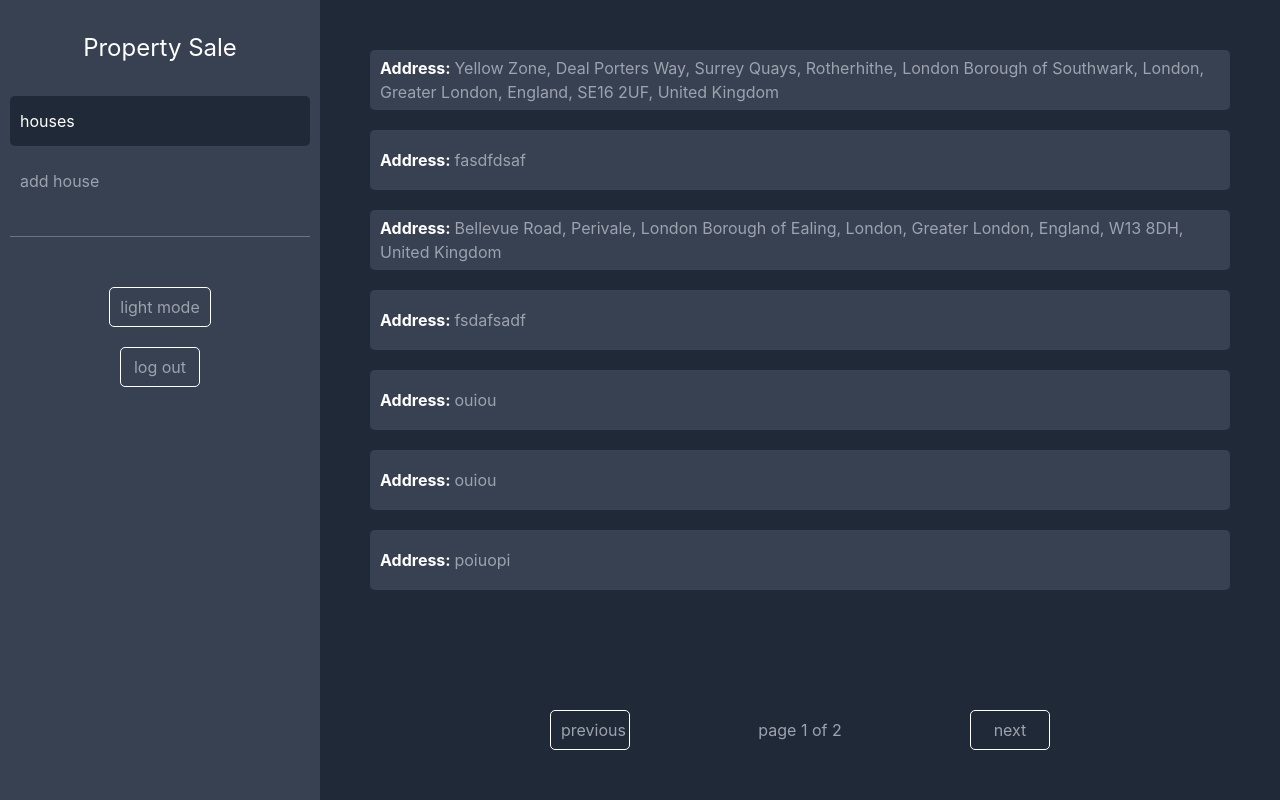
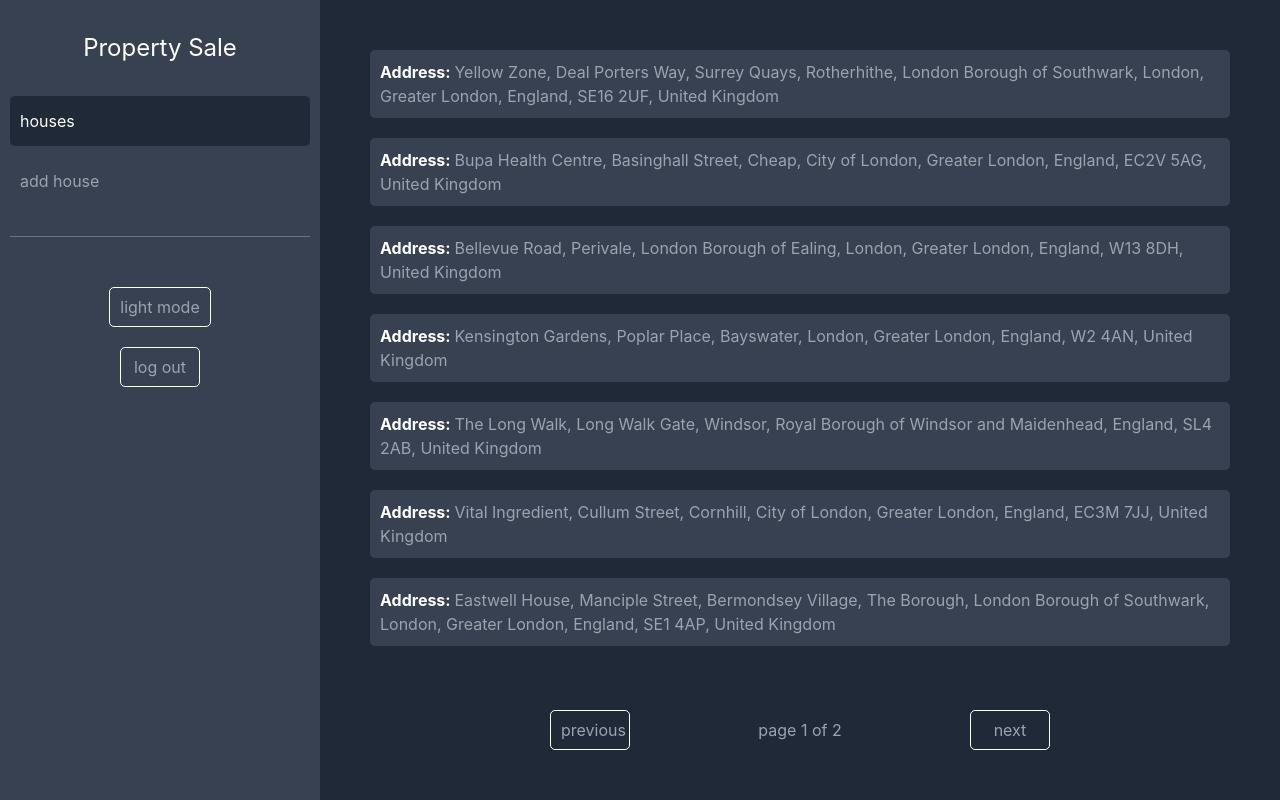
Before and after one commit to SajjadMashhadi/property-sale, a React (Vite) app: page / in a window 1280 px wide. Built offline with nearby package versions, Linux system fonts and the light colour scheme; data requests are answered from the project's data file.

Commit message:
add error handling in AddHouse and Login/Signup components, fix a style issue in HouseCard component

```diff
--- a/data/db.json
+++ b/data/db.json
@@ -33,12 +33,12 @@
       "id": 10
     },
     {
-      "address": "fasdfdsaf",
+      "address": "Bupa Health Centre, Basinghall Street, Cheap, City of London, Greater London, England, EC2V 5AG, United Kingdom",
       "description": "fsadfsdaf",
       "phone": "4321432",
       "position": {
-        "lat": 51.51656256453166,
-        "lng": -0.06808090314734729
+        "lat": 51.51521657733008,
+        "lng": -0.09098052978515626
       },
       "id": 11
     },
@@ -53,55 +53,25 @@
       "id": 12
     },
     {
-      "address": "fsdafsadf",
-      "description": "fdsafsda",
+      "address": "Kensington Gardens, Poplar Place, Bayswater, London, Greater London, England, W2 4AN, United Kingdom",
+      "description": "fasfsaf",
       "phone": "12423432",
       "position": {
-        "lat": 51.505,
-        "lng": -0.09
+        "lat": 51.5051524550017,
+        "lng": -0.17852783203125003
       },
       "userId": 1,
       "id": 13
     },
     {
-      "address": "ouiou",
+      "address": "The Long Walk, Long Walk Gate, Windsor, Royal Borough of Windsor and Maidenhead, England, SL4 2AB, United Kingdom",
       "description": "xzvxcvz",
       "phone": "431241",
       "position": {
-        "lat": 51.505,
-        "lng": -0.09
+        "lat": 51.47385614773594,
+        "lng": -0.6042480468750001
       },
       "id": 14
-    },
-    {
-      "address": "ouiou",
-      "description": "xzvxcvz",
-      "phone": "431241",
-      "position": {
-        "lat": 51.505,
-        "lng": -0.09
-      },
-      "id": 15
-    },
-    {
-      "address": "poiuopi",
-      "description": "klhjl",
-      "phone": "4134123",
-      "position": {
-        "lat": 51.505,
-        "lng": -0.09
-      },
-      "id": 16
-    },
-    {
-      "address": "vbnvcnvcnc",
-      "description": "sfadf",
-      "phone": "43124123",
-      "position": {
-        "lat": 51.505,
-        "lng": -0.09
-      },
-      "id": 17
     },
     {
       "address": "Vital Ingredient, Cullum Street, Cornhill, City of London, Greater London, England, EC3M 7JJ, United Kingdom",
@@ -122,6 +92,16 @@
         "lng": -0.0872039794921875
       },
       "id": 19
+    },
+    {
+      "address": "Bermondsey Village, The Borough, London Borough of Southwark, London, Greater London, England, SE1 2AP, United Kingdom",
+      "description": "fdasf",
+      "phone": "4312421",
+      "position": {
+        "lat": 51.50489601254001,
+        "lng": -0.08022729685314367
+      },
+      "id": 20
     }
   ]
 }
--- a/src/components/addHouse.tsx
+++ b/src/components/addHouse.tsx
@@ -39,6 +39,7 @@ export default function AddHouse({
           position: { lat: 51.505, lng: -0.09 },
         }
   );
+  const [errorMessage, setErrorMessage] = useState<string | null>(null);
 
   const navigateTo = useNavigate();
 
@@ -71,6 +72,9 @@ export default function AddHouse({
 
   function handleSubmit(e: React.FormEvent<HTMLFormElement>) {
     e.preventDefault();
+    if (!formData.address || !formData.description || !formData.phone) {
+      setErrorMessage("Please fill all the inputs");
+    } else {
       if (house) {
         editHouse(house.id, formData)
           .then(() => navigateTo("/"))
@@ -79,6 +83,7 @@ export default function AddHouse({
         addHouse(formData)
           .then(() => navigateTo("/"))
           .catch((err) => console.log(err));
+      }
     }
   }
 
@@ -91,17 +96,20 @@ export default function AddHouse({
       className={clsx(
         "overflow-auto w-full lg:w-3/4 flex flex-row justify-center px-[20px] md:p-[50px]",
         {
-          "min-w-[300px] lg:w-full h-fit px-[10px] dark:bg-gray-800 dark:text-gray-400 md:p-0 overflow-y-auto":
+          "min-w-[300px] lg:w-full py-[10px] h-fit px-[10px] dark:bg-gray-800 dark:text-gray-400 md:p-0 overflow-y-auto":
             house,
         }
       )}
     >
-      <div className="w-full lg:w-[800px] flex flex-col gap-[20px]">
+      <div className="w-full lg:w-[800px] flex flex-col gap-[20px] p-0">
         {!house && (
           <h1 className="font-bold text-xl w-full text-center">Add House</h1>
         )}
+        <div className="text-red-600 text-[12px] leading-[0] text-center">
+          {errorMessage ? errorMessage + "!" : ""}
+        </div>
         <form
-          className="flex flex-col gap-[30px] items-center py-[20px] sm:p-[50px]"
+          className="flex flex-col gap-[10px] sm:gap-[20px] md:gap-[30px] items-center py-[10px] sm:p-[10px]"
           onSubmit={(e) => handleSubmit(e)}
         >
           <Input
@@ -127,7 +135,7 @@ export default function AddHouse({
             center={
               house ? [house.position.lat, house.position.lng] : [51.505, -0.09]
             }
-            className="h-[300px] w-full  rounded-[5px]"
+            className="h-[300px] w-full  rounded-[5px] z-0"
             zoom={13}
             scrollWheelZoom={false}
           >
--- a/src/components/houseCard.tsx
+++ b/src/components/houseCard.tsx
@@ -9,7 +9,7 @@ export default function HouseCard({
 }) {
   return (
     <Link
-      className="w-full h-[60px] dark:bg-gray-700 bg-gray-50 flex items-center p-[10px] rounded-[5px]"
+      className="w-full min-h-[60px] h-fit dark:bg-gray-700 bg-gray-50 flex items-center p-[10px] rounded-[5px]"
       to={`/houses/${id}`}
     >
       <div>
--- a/src/components/sidebar.tsx
+++ b/src/components/sidebar.tsx
@@ -41,7 +41,7 @@ export default function Sidebar() {
         className={clsx(
           "w-[300px] absolute  lg:left-0   lg:relative lg:w-1/4 h-full flex flex-col gap-[10px] bg-gray-50 dark:bg-gray-700 p-[10px] pt-[30px]",
           {
-            "left-0 z-[10000] transition-all duration-[0.7s]": showSidebar,
+            "left-0 z-[1000] transition-all duration-[0.7s]": showSidebar,
             "left-[-300px] transition-all duration-[0.7s]": !showSidebar,
           }
         )}
@@ -83,7 +83,13 @@ export default function Sidebar() {
         <hr className="border-gray-300 dark:border-gray-500 my-[20px]" />
         <div className="flex flex-col gap-[20px] items-center mt-[20px]">
           <ThemeSwitch />
-          <Button text="log out" onClick={() => setShowModal(true)} />
+          <Button
+            text="log out"
+            onClick={() => {
+              setShowModal(true);
+              setShowSidebar(false);
+            }}
+          />
         </div>
       </div>
       <Modal
@@ -93,7 +99,7 @@ export default function Sidebar() {
         onRequestClose={() => setShowModal(false)}
         style={customStyles}
       >
-        <div className="dark:bg-gray-800 dark:text-gray-400 w-[300px] sm:w-[400px] p-[20px]  flex flex-col gap-[20px] items-center">
+        <div className="dark:bg-gray-800 dark:text-gray-400 z-2000 w-[300px] sm:w-[400px] p-[20px]  flex flex-col gap-[20px] items-center">
           <p>Do you want to remove this item?</p>
           <div className="flex flex-row justify-start gap-[20px]">
             <Button text="no" onClick={() => setShowModal(false)} />
```
Lines whose indentation alone changed are shown as unchanged.
